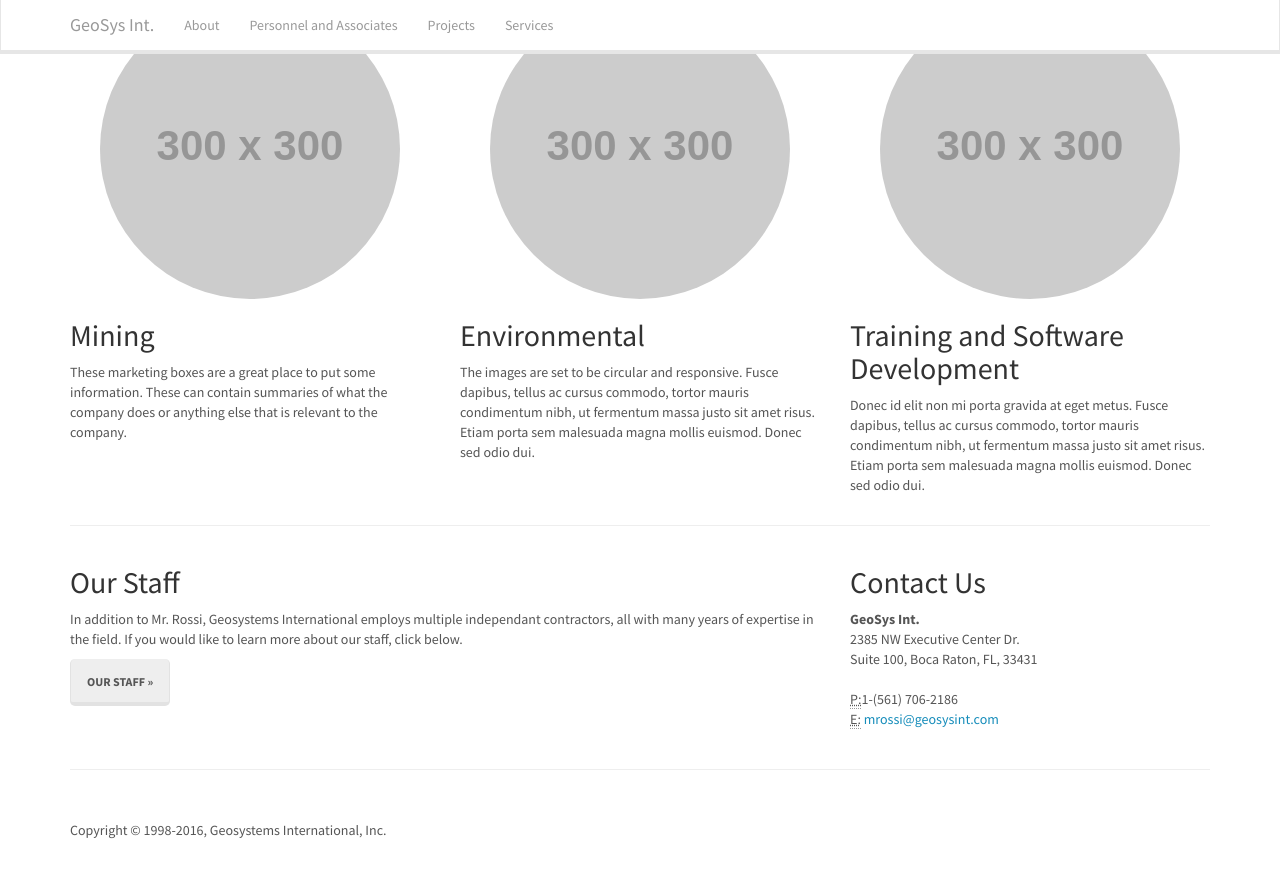
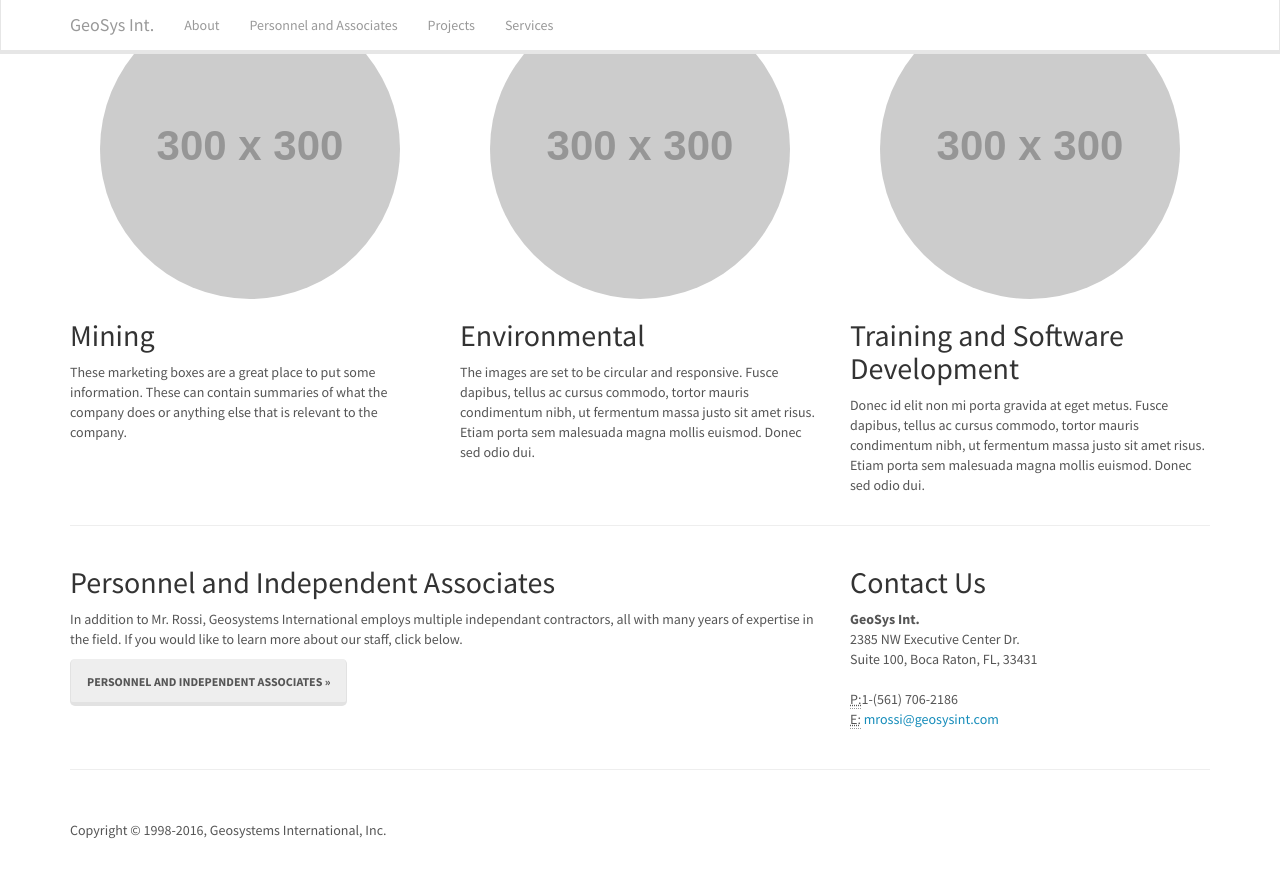
Before and after one commit to marioerossi/geosysint, a Jekyll site: the page built from index.html, in a window 1280 px wide and 900 px high, scrolled down 846 px. Shown: the top 878 px of the window. Built offline with Jekyll 4.4.1, drawn with Linux system fonts in a browser that asks for light colours; nearby versions of some CDN libraries.

```diff
--- a/_includes/navigation.html
+++ b/_includes/navigation.html
@@ -1,6 +1,6 @@
 <header>
     <!-- Navigation -->
-    <nav class="navbar navbar-inverse navbar-fixed-top" role="navigation">
+    <nav class="navbar navbar-inverse navbar-fixed-top">
         <div class="container">
             <!-- Brand and toggle get grouped for better mobile display -->
             <div class="navbar-header">
--- a/index.html
+++ b/index.html
@@ -48,11 +48,11 @@
 
 <div class="row">
     <div class="col-sm-8">
-        <h2>Our Staff</h2>
+        <h2>Personnel and Independent Associates</h2>
         <p>In addition to Mr. Rossi, Geosystems International employs multiple independant contractors, all with many years of expertise in the field. If you would like to learn more about our staff, click below.
        </p>
         <p>
-            <a class="btn btn-default btn-lg" href="#">Our Staff &raquo;</a>
+            <a class="btn btn-default btn-lg" href="{{ site.baseurl }}/personnel/">Personnel and Independent Associates &raquo;</a>
         </p>
     </div>
     <div class="col-sm-4">
```
Also changed, not shown: personnel.html (+4 -4 lines).
